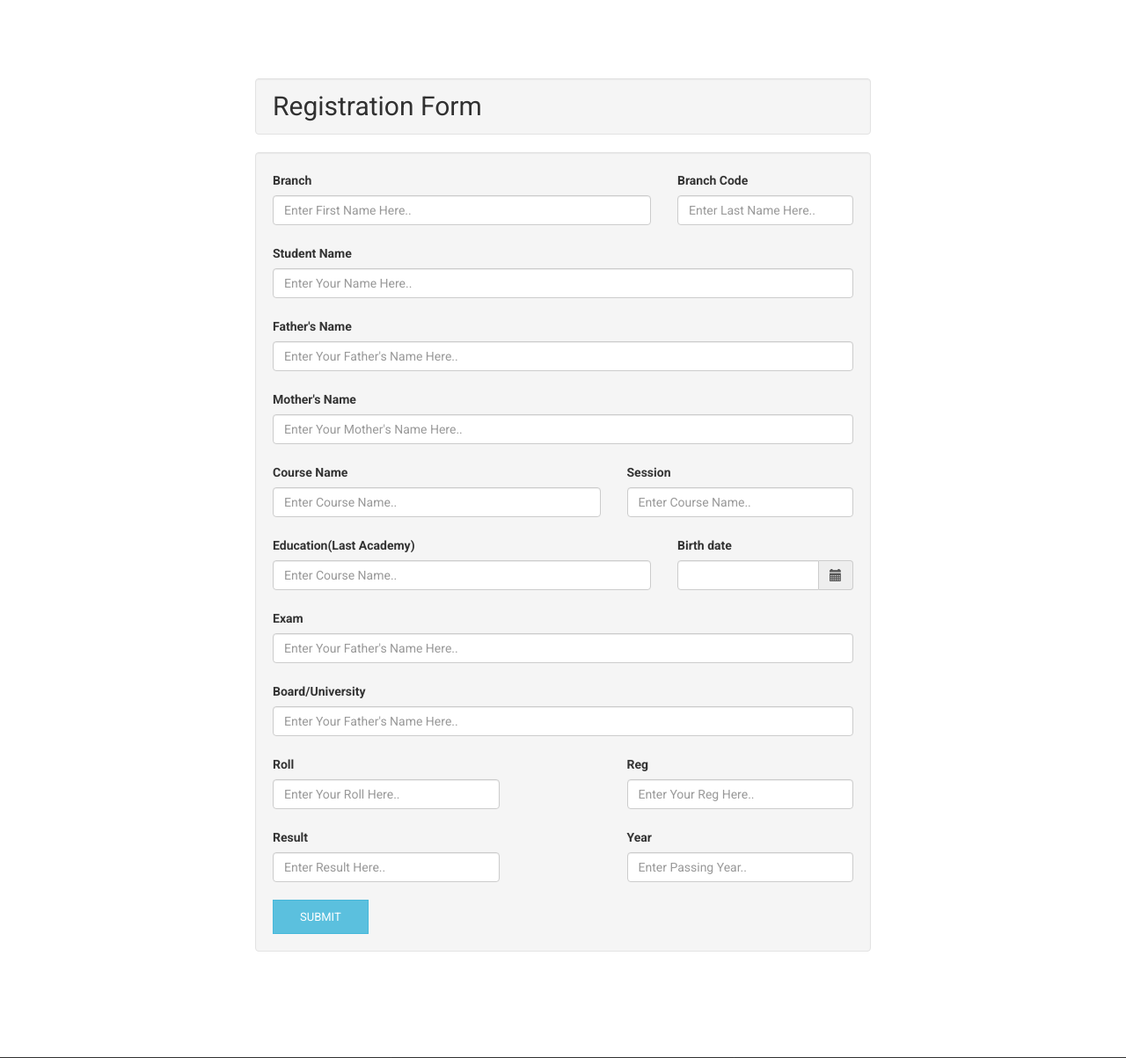
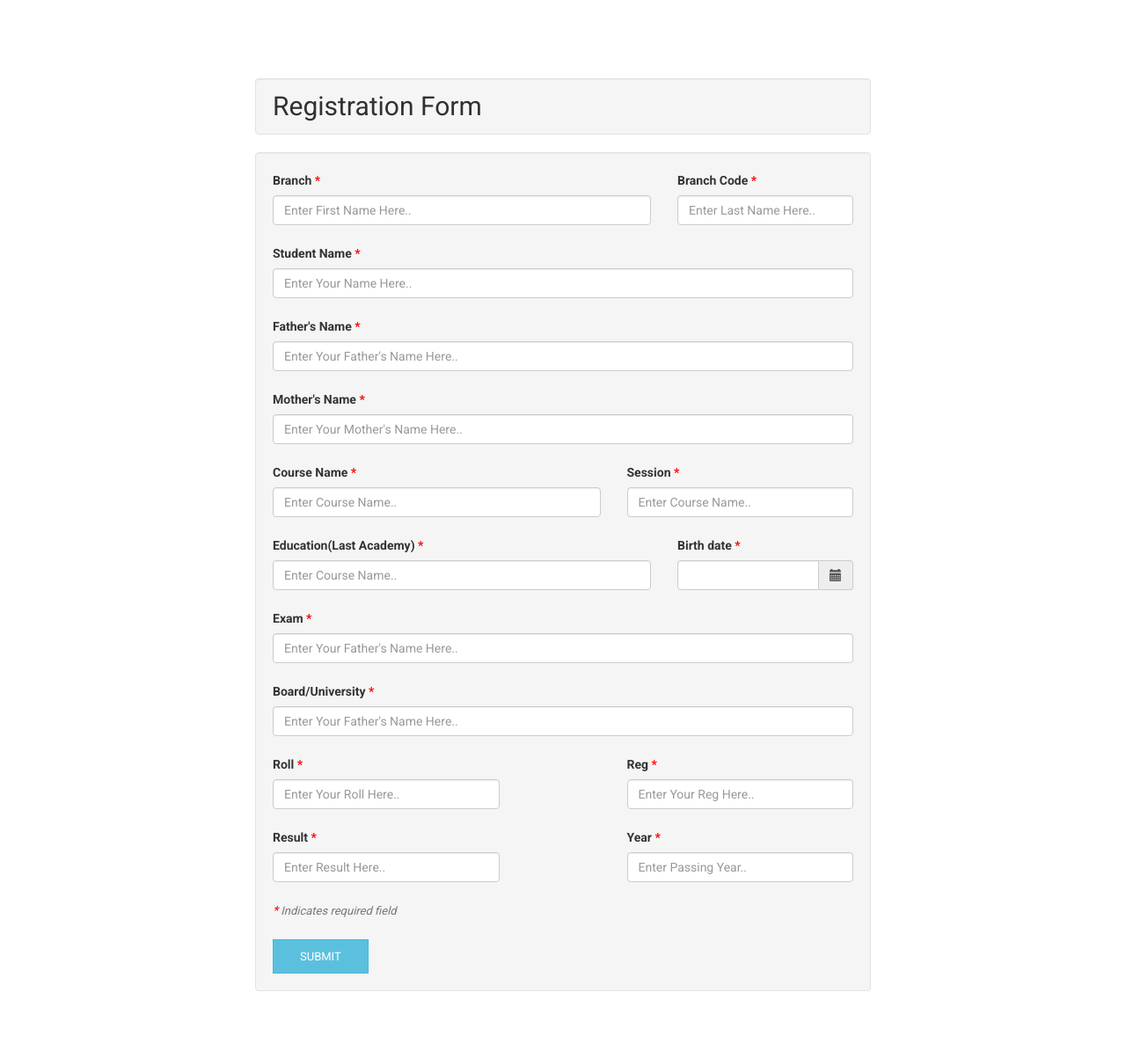
Before and after one commit to PialKanti/Desh-Information-Technology, a PHP site: page /registration.html in a window 1280 px wide. Shown: the part 311-1514 px from the top of the page at 88% size. Run offline with PHP 8.4, Linux system fonts and the light colour scheme; some libraries are stand-ins or nearby versions.

Commit message:
Required asterik in Registration Form

```diff
--- a/css/style.css
+++ b/css/style.css
@@ -1163,6 +1163,10 @@ Team
     font-size: 14px;
 }
 
+.form-text:after{
+    content: " *";
+    color: red;
+}
 
 /*-------------------------
     Progress Bar
--- a/registration.html
+++ b/registration.html
@@ -171,6 +171,9 @@
                                                 <label class="form-text">Year</label>
                                                 <input type="text" placeholder="Enter Passing Year.." class="form-control"> </div>
                                         </div>
+                                        <div class="form-group"> <span class="text-muted"><em><span style="color:red;font-size:14px">*</span> Indicates required field</em>
+                                            </span>
+                                        </div>
                                         <button type="button" class="btn btn-lg btn-info">Submit</button>
                                     </div>
                                 </form>
```
